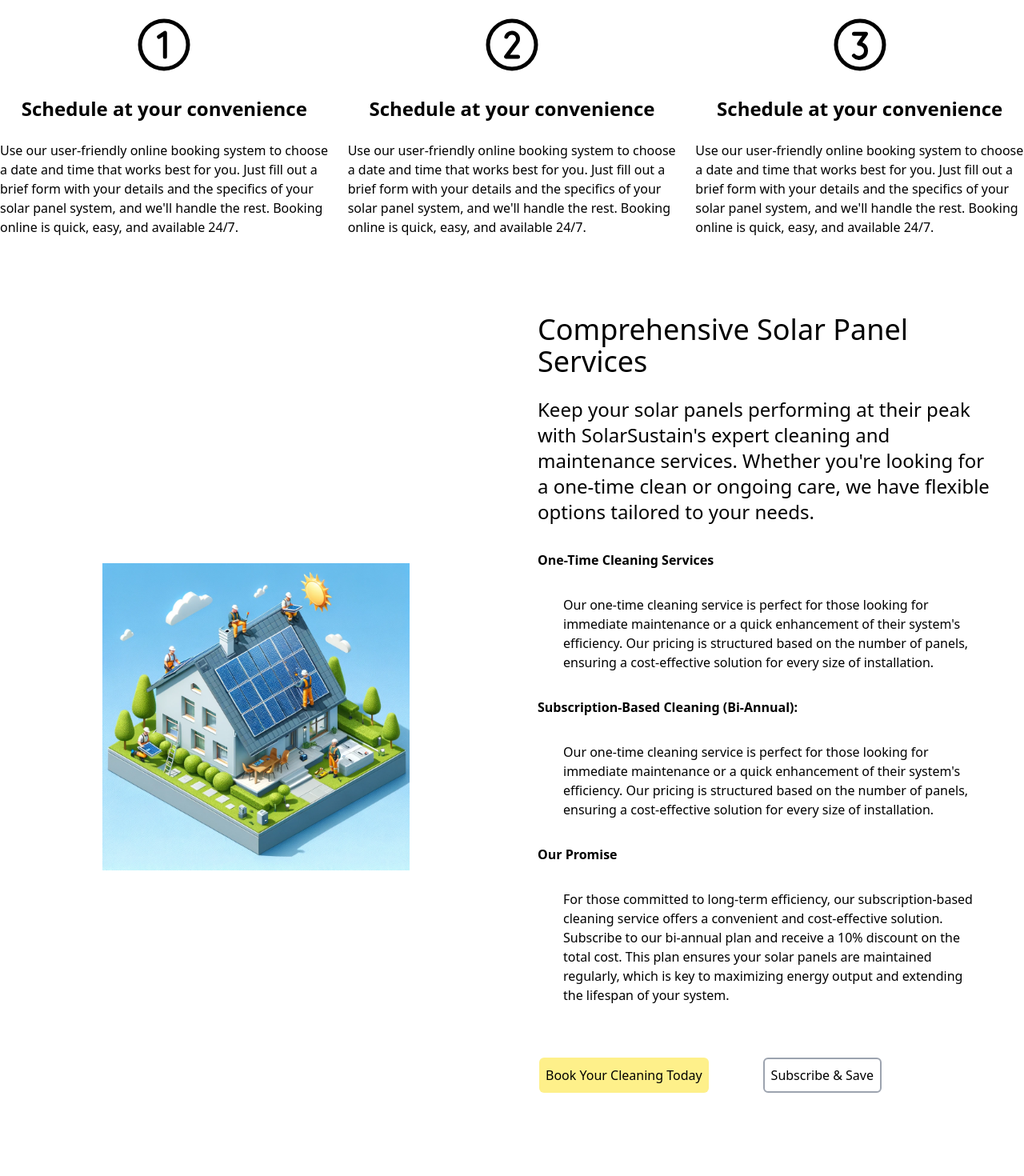
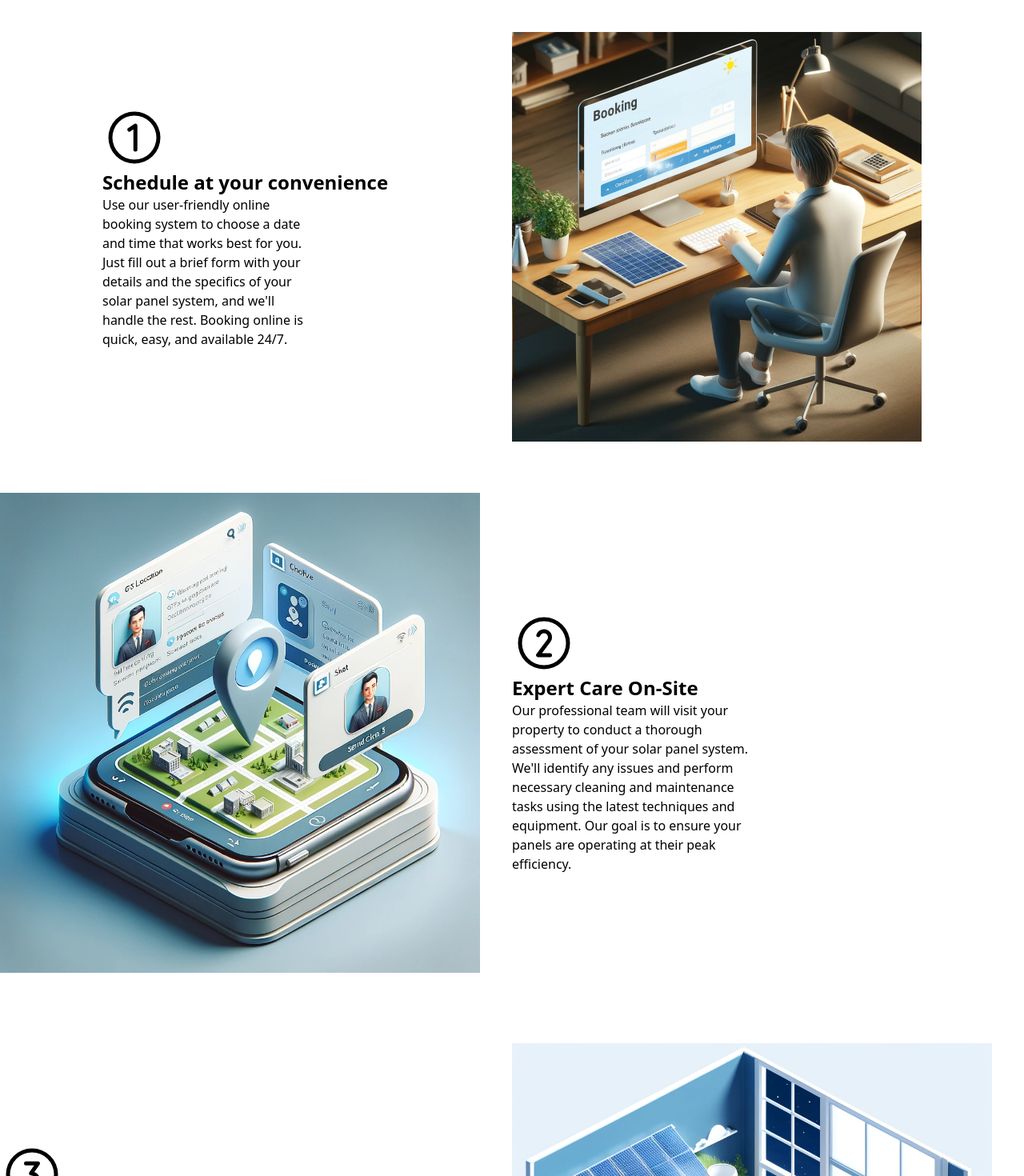
Before and after one commit to gerardojgarcia/solar_sustain_2, a Nuxt app: page / in a window 1280 px wide. Shown: the part 1420-2890 px from the top of the page at 80% size. Built offline with nearby package versions, Linux system fonts and the light colour scheme.

Commit message:
testimnial section; updated button styles

```diff
--- a/components/TheAboutSection.vue
+++ b/components/TheAboutSection.vue
@@ -8,7 +8,7 @@
         <p class="text-2xl pr-52 mb-4">Keeping them clean and well-maintained is crucial not only for maximum efficiency but also for ensuring their longevity.</p>
             <p class="w-3/4" >Over time, environmental factors such as dust, pollen, and bird droppings can obscure your solar panels, significantly reducing their effectiveness. This is where Solar Sustain steps in. With a focus on thoroughness and professionalism, our team of skilled technicians uses the latest tools and techniques to ensure your solar panels perform at their best. We meticulously remove all debris and residues, allowing your system to generate energy as efficiently as possible.</p>
             <div class="button-container justify-between py-8 flex w-3/4">
-            <button class="hero-quote bg-blue-400 p-2 rounded-md">Schedule a Maintenance Check</button>
+            <button class="hero-quote bg-blue-400 hover:bg-blue-200 p-2 rounded-md">Schedule a Maintenance Check</button>
             <button class="hero-quote p-2 border-2 border-gray-400 rounded-md">Learn More About Our Methods</button>
             </div>
     </div>
--- a/components/TheHero.vue
+++ b/components/TheHero.vue
@@ -8,7 +8,7 @@
             <p class="subheading px-32">Extend the life and efficiency of your solar investment with expert maintenance and real-time support.</p>
         </div>
         <div class="button-container justify-between py-4 mt-16 flex  w-1/4">
-        <NuxtLink class="hero-quote bg-blue-400 hover:bg-blue-200 p-2 rounded-md">Get A Free Quote</NuxtLink>
+        <NuxtLink class="hero-quote bg-blue-400 hover:bg-blue-200 hover:text-black p-2 rounded-md">Get A Free Quote</NuxtLink>
         <NuxtLink to="#services" class="hero-quote p-2 border-2 border-gray-400 rounded-md hover:bg-yellow-300 hover:text-black hover:border-yellow-300" >Explore Our Services</NuxtLink>
 
         </div>
--- a/components/TheProcess.vue
+++ b/components/TheProcess.vue
@@ -4,24 +4,35 @@
 </script>
 
 <template>
-    <section id="process" class="dark:bg-black py-16">
+    <section id="process" class="dark:bg-black pt-16 pb-24">
 
-<div class="process-container container m-auto md:grid md:grid-cols-3 md:gap-6">
+<div class="process-container container m-auto space-y-16 ">
 
-<div class="process-card flex flex-col items-center space-y-6 ">
+<div class="process-card grid grid-cols-2 mx-32 items-center space-y-6 ">
+<div class="flex flex-col">
     <Icon name="ph:number-circle-one" class="text-[5rem]"/>
     <strong class="text-2xl">Schedule at your convenience</strong>
-    <p class="process-description">Use our user-friendly online booking system to choose a date and time that works best for you. Just fill out a brief form with your details and the specifics of your solar panel system, and we'll handle the rest. Booking online is quick, easy, and available 24/7.</p>
+    <p class="process-description w-1/2">Use our user-friendly online booking system to choose a date and time that works best for you. Just fill out a brief form with your details and the specifics of your solar panel system, and we'll handle the rest. Booking online is quick, easy, and available 24/7.</p>
+    </div>
+    <img src="/solar_sustain_booking.webp" height="500px" width="600px">
 </div>
-<div class="process-card flex flex-col items-center space-y-6">
-    <Icon name="ph:number-circle-two" class="text-[5rem]"/>
-    <strong class="text-2xl">Schedule at your convenience</strong>
-    <p class="process-description">Use our user-friendly online booking system to choose a date and time that works best for you. Just fill out a brief form with your details and the specifics of your solar panel system, and we'll handle the rest. Booking online is quick, easy, and available 24/7.</p>
+<div class="process-card grid grid-cols-2  items-center space-y-6">
+    <img src="/solar_sustain_3.webp" height="500px" width="600px">
+    <div class="flex flex-col">
+
+        <Icon name="ph:number-circle-two" class="text-[5rem]"/>
+        <strong class="text-2xl">Expert Care On-Site</strong>
+        <p class="process-description w-1/2" >Our professional team will visit your property to conduct a thorough assessment of your solar panel system. We'll identify any issues and perform necessary cleaning and maintenance tasks using the latest techniques and equipment. Our goal is to ensure your panels are operating at their peak efficiency.</p>
+    </div>
 </div>
-<div class="process-card flex flex-col items-center space-y-6">
-    <Icon name="ph:number-circle-three" class="text-[5rem]"/>
-    <strong class="text-2xl">Schedule at your convenience</strong>
-    <p class="process-description">Use our user-friendly online booking system to choose a date and time that works best for you. Just fill out a brief form with your details and the specifics of your solar panel system, and we'll handle the rest. Booking online is quick, easy, and available 24/7.</p>
+<div class="process-card grid grid-cols-2  items-center space-y-6">
+
+    <div class="flex flex-col">
+        <Icon name="ph:number-circle-three" class="text-[5rem]"/>
+        <strong class="text-2xl">Transparent and convenient Payment</strong>
+        <p class="process-description w-1/2">Once the maintenance is complete, you'll receive an itemized bill detailing all services rendered. You can review and pay your bill online through our secure payment platform. It's straightforward, transparent, and hassle-free, so you can get back to enjoying the benefits of your solar energy system with minimal disruption..</p>
+    </div>
+    <img src="/solalr_sustain_payment.webp" height="500px" width="600px">
 </div>
 
 </div>
--- a/components/TheServicesSection.vue
+++ b/components/TheServicesSection.vue
@@ -11,15 +11,15 @@
         <h2 class="text-4xl mb-6">Comprehensive Solar Panel Services     </h2>
         <p class="text-2xl ">Keep your solar panels performing at their peak with SolarSustain's expert cleaning and maintenance services. Whether you're looking for a one-time clean or ongoing care, we have flexible options tailored to your needs.</p>
             <div class="mt-8">
-                <strong>One-Time Cleaning Services</strong>
+                <strong class="text-2xl" >One-Time Cleaning Services</strong>
                 <p class="p-8" >Our one-time cleaning service is perfect for those looking for immediate maintenance or a quick enhancement of their system's efficiency. Our pricing is structured based on the number of panels, ensuring a cost-effective solution for every size of installation.</p>
-                <strong>Subscription-Based Cleaning (Bi-Annual):</strong>
+                <strong class="text-2xl">Subscription-Based Cleaning (Bi-Annual):</strong>
                 <p class="p-8" >Our one-time cleaning service is perfect for those looking for immediate maintenance or a quick enhancement of their system's efficiency. Our pricing is structured based on the number of panels, ensuring a cost-effective solution for every size of installation.</p>
-                <strong>Our Promise</strong>
+                <strong class="text-2xl" >Our Promise</strong>
                 <p class="p-8" >For those committed to long-term efficiency, our subscription-based cleaning service offers a convenient and cost-effective solution. Subscribe to our bi-annual plan and receive a 10% discount on the total cost. This plan ensures your solar panels are maintained regularly, which is key to maximizing energy output and extending the lifespan of your system.</p>
             </div>
-            <div class="button-container justify-between py-8 flex border-2 border-white w-3/4">
-            <button class="hero-quote bg-yellow-200 p-2 rounded-md">Book Your Cleaning Today</button>
+            <div class="button-container justify-between py-8 flex w-3/4">
+            <button class="hero-quote bg-blue-400 p-2 rounded-md">Book Your Cleaning Today</button>
             <button class="hero-quote p-2 border-2 border-gray-400 rounded-md">Subscribe & Save</button>
             </div>
     </div>
```
Also changed, not shown: public/solalr_sustain_payment.webp (added), public/solar_sustain_booking.webp (added).
